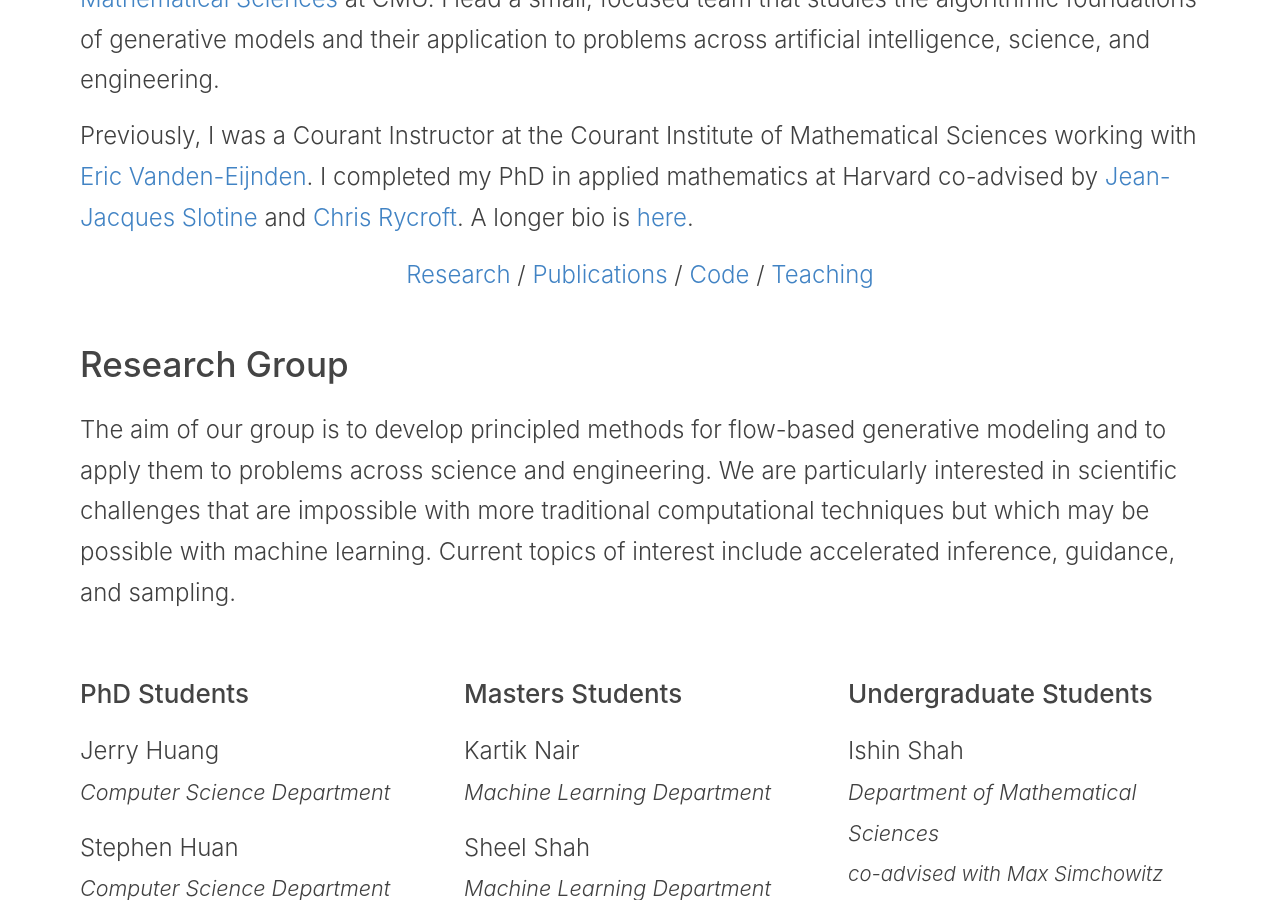
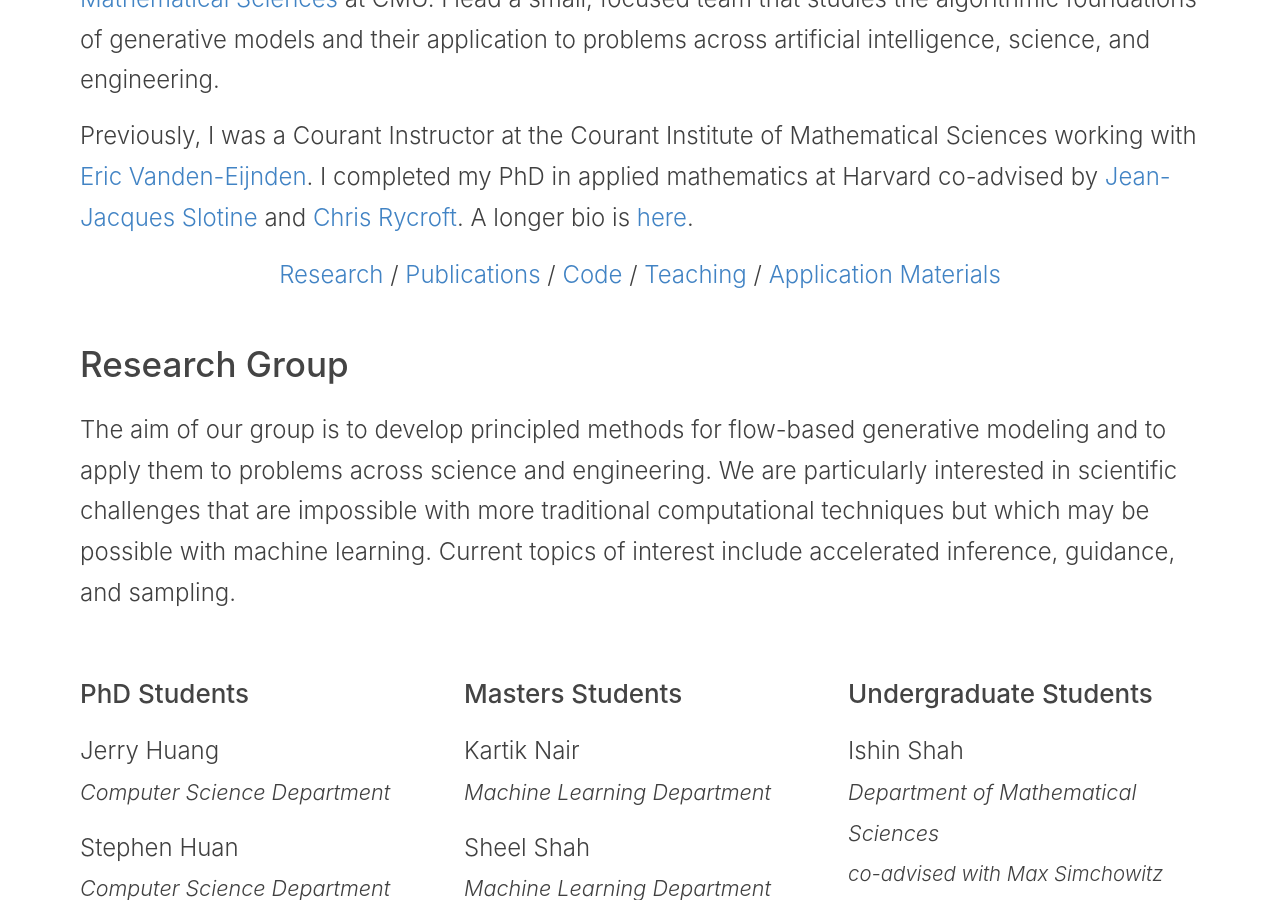
Before and after one commit to nmboffi/nmboffi.github.io, a Jekyll site: the page built from index.md, in a window 1280 px wide and 900 px high, scrolled down 516 px. Built offline with Jekyll 4.4.1, drawn with Linux system fonts in a browser that asks for light colours; the list of posts is cut into pages by our own code.

Commit message:
add back application materials

```diff
--- a/index.md
+++ b/index.md
@@ -51,7 +51,8 @@ layout: default
   <a href="#research">Research</a> /
   <a href="#publications">Publications</a> /
   <a href="#code">Code</a> /
-  <a href="#teaching">Teaching</a>
+  <a href="#teaching">Teaching</a> /
+  <a href="{{ site.baseurl }}/applications">Application Materials</a>
 </p>
 
 <!-- <h2 style="margin-top: 2.5rem;">⭐ News ⭐</h2>
```
